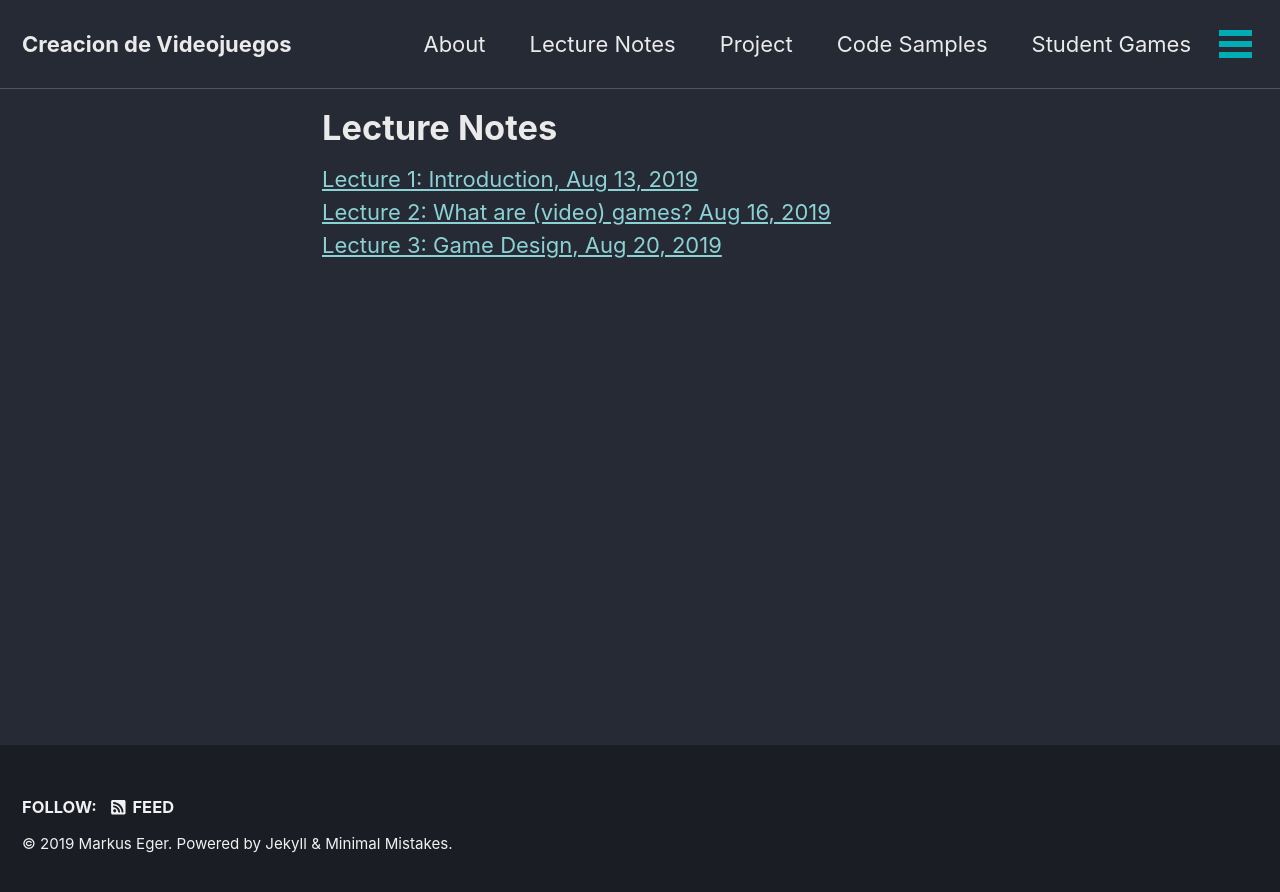
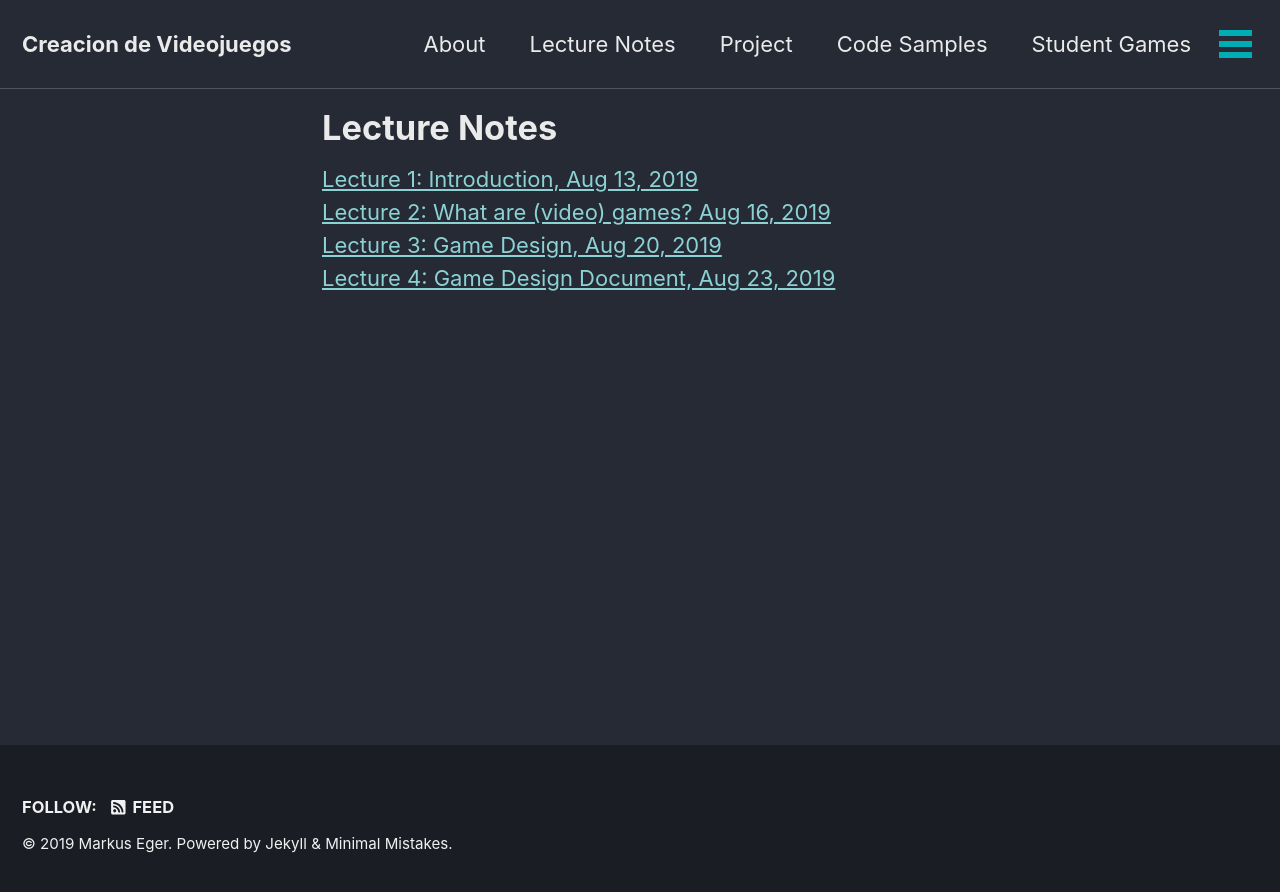
Before and after one commit to yawgmoth/CI-2807, a Jekyll site: the page built from _pages/slides.html, in a window 1280 px wide. Shown: the top 892 px of the page. Built offline with Jekyll 4.4.1, drawn with Linux system fonts in a browser that asks for light colours; cached includes are drawn as plain includes; nearby versions of some CDN libraries.

Commit message:
add slide link for lecture 4

```diff
--- a/_pages/slides.html
+++ b/_pages/slides.html
@@ -11,8 +11,8 @@ categories: [frontpage]
 <a href="/CI-2807/slides/II2019/lecture1.html">Lecture 1: Introduction, Aug 13, 2019</a><br/>
 <a href="/CI-2807/slides/II2019/lecture2.html">Lecture 2: What are (video) games? Aug 16, 2019</a><br/>
 <a href="/CI-2807/slides/II2019/lecture3.html">Lecture 3: Game Design, Aug 20, 2019</a><br/>
-<!--<a href="lecture4.html">Lecture 4: Game Design Document, Mar 22, 2019</a><br/>
-<a href="lecture5.html">Lecture 5: Development Process, Mar 26, 2019</a><br/>
+<a href="/CI-2807/slides/II2019/lecture4.html">Lecture 4: Game Design Document, Aug 23, 2019</a><br/>
+<!--<a href="lecture5.html">Lecture 5: Development Process, Mar 26, 2019</a><br/>
 <a href="lecture6.html">Lecture 6: Unity, Mar 29, 2019</a><br/>
 <a href="lecture7.html">Lecture 7: Unity, part 2, Apr 2, 2019</a><br/>
 <a href="lecture8.html">Lecture 8: Unity, part 3, Apr 5, 2019</a><br/>
```
